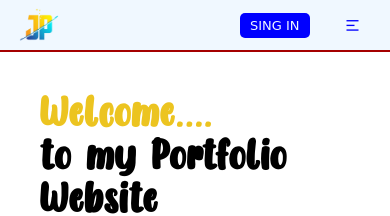
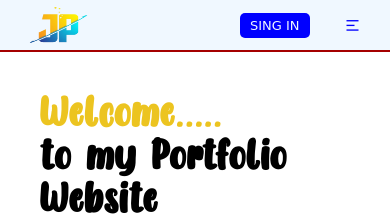
Before and after one commit to JayprakashBhoi/Learn_css_for_ERP, a plain HTML site: page index.html in a window 390 px wide. Shown: the top 216 px of the page. Drawn offline with nearby package versions, Linux system fonts and the light colour scheme.

Commit message:
change logo width and height

```diff
--- a/index.html
+++ b/index.html
@@ -25,7 +25,7 @@
     </nav>
     <section id="section">
         <div id="left">
-           <h1><span>Welcome....</span><br>to my Portfolio Website</h1>
+           <h1><span>Welcome.....</span><br>to my Portfolio Website</h1>
            <P>this website is provide you my <span>Introduction</span> and my <span>Skill</span></P>
            <button style="margin: 2vw;" id="resume"> RESUME</button>
         </div>
--- a/style.css
+++ b/style.css
@@ -26,7 +26,8 @@ button{
 
  }
  #logo{
-    width:20vw;
+    width:10vw;
+    height:4vw;
  }
 
  /* #logo{
@@ -124,9 +125,10 @@ font-family: dafont;                  /* font-family  */
        display: none;
 
     }
-    /* #logo{
-        color: blue;
-    } */
+    #logo{
+        width:30vw;
+        height: 10vw;
+    }
     #section{
         background-color: rgb(255, 255, 255)
         ;
```
